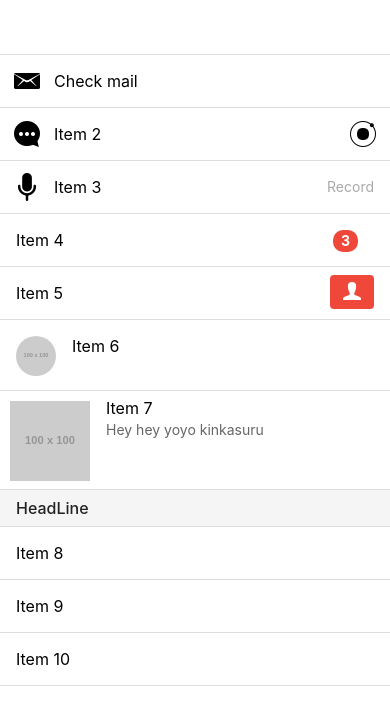
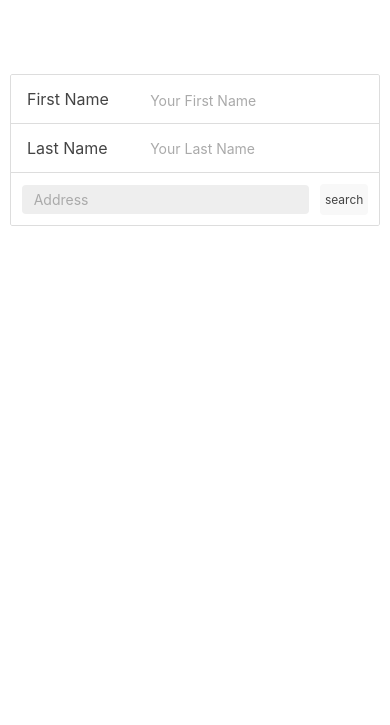
Before and after one commit to tsflatif/ionic-academySchedule, a website: page www/index.html in a window 390 px wide. Shown: the part 113-838 px from the top of the page. Drawn offline with Linux system fonts and the light colour scheme; some packages are replaced by stand-ins of ours; files that its build step writes are made by us from their sources; placeholder pictures from the web are drawn by us; files whose address does not match are found by name.

Commit message:
add form elements

```diff
--- a/www/index.html
+++ b/www/index.html
@@ -37,57 +37,24 @@
         </ion-tabs>
 
         <ion-content>
-        <div class="list">
-            <a href="#" class="item item-icon-left">
-              <i class="icon ion-email"></i>
-              Check mail
-            </a>
-            <a href="#" class="item item-icon-left item-icon-right">
-              <i class="icon ion-chatbubble-working"></i>
-              Item 2
-              <i class="icon ion-ionic"></i>
-            </a>
+          <div class="list list-inset">
+            <label class="item item-input">
+              <span class="input-label">First Name</span>
+              <input type="text" placeholder="Your First Name">
+            </label>
 
-            <a href="#" class="item item-icon-left">
-              <i class="icon ion-mic-a"></i>
-              Item 3
-              <span class="item-note">
-                Record
-              </span>
-            </a>
+            <label class="item item-input">
+              <span class="input-label">Last Name</span>
+              <input type="text" placeholder="Your Last Name">
+            </label>
 
-            <a href="#" class="item">
-              Item 4
-              <span class="badge badge-assertive">
-                3
-              </span>
-
-            </a>
-
-            <a href="#" class="item item-button-right">
-              Item 5
-              <button class="button button-assertive">
-                <i class="icon ion-person"></i>
-              </button>
-            </a>
-
-            <a href="#" class="item item-avatar">
-              <img src="http://placehold.it/100x100" alt="Avatar">
-              Item 6
-            </a>
-            <a href="#" class="item item-thumbnail-left">
-              <img src="http://placehold.it/100x100" alt="Avatar">
-              <h2>Item 7</h2>
-              <p>Hey hey yoyo kinkasuru</p>
-            </a>
-
-
-            <div class="item item-divider">HeadLine</div>
-
-            <a href="#" class="item">Item 8</a>
-            <a href="#" class="item">Item 9</a>
-            <a href="#" class="item">Item 10</a>
-        </div>
+            <div class="item item-input-inset">
+              <label class="item-input-wrapper">
+                <input type="text" placeholder="Address">
+              </label>
+              <button class="button button-small">search</button>
+            </div>
+          </div
         </ion-content>
 
 
```
